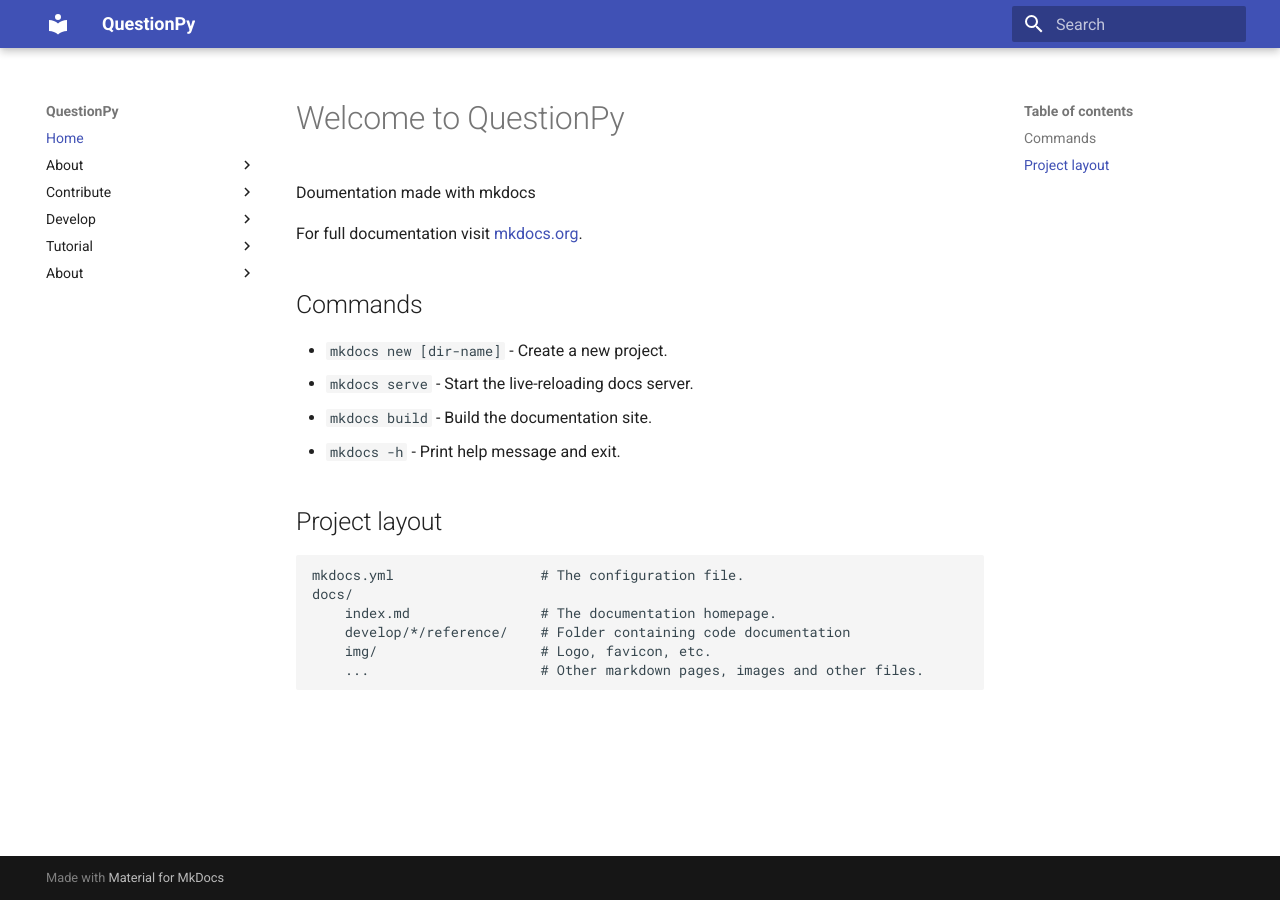
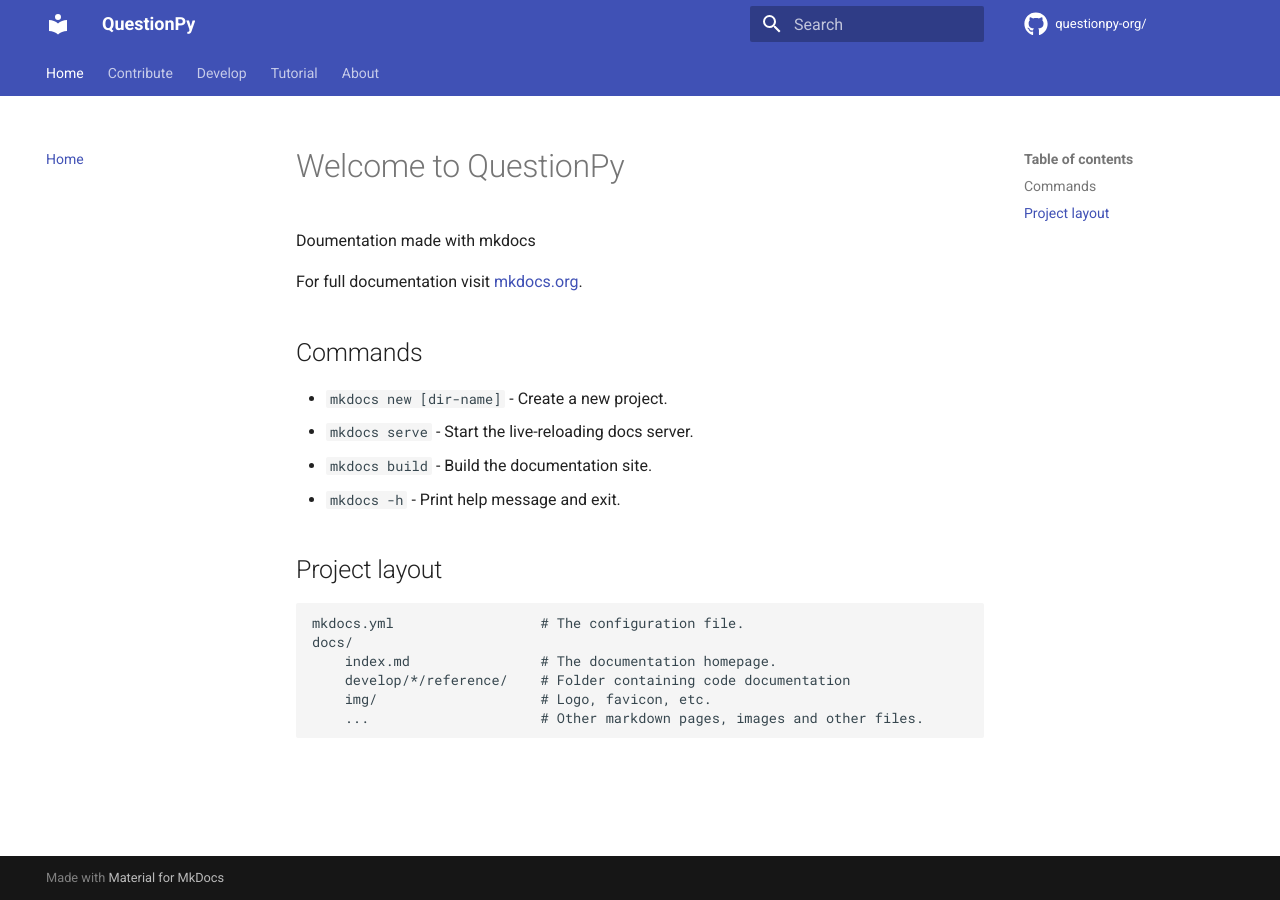
Before and after one commit to questionpy-org/questionpy-docs, an MkDocs documentation site: the page built from docs/index.md, in a window 1280 px wide. Built offline with MkDocs 1.6.1 and Material for MkDocs 9.7.7, drawn with Linux system fonts in a browser that asks for light colours.

Commit message:
feature: customized navigation

```diff
--- a/mkdocs.yml
+++ b/mkdocs.yml
@@ -1,8 +1,11 @@
 site_name: QuestionPy
 site_url: https://example.com
+repo_url: https://github.com/questionpy-org/
+repo_name: questionpy-org/
+
 
 plugins:
-  - awesome-pages
+  - awesome-pages # Navigation Customization
   - search
   - mkdocstrings:
       default_handler: python
@@ -16,11 +19,20 @@
 
 theme:
 #  name: readthedocs
-  name: material
+  name: material # material specific settings
+  features:
+    - navigation.indexes
+    - navigation.tabs
+  icon:
+    repo: fontawesome/brands/github
+  favicon: img/favicon.ico
 
 nav:
   - Home: index.md
   - ...
   - About:
+      - about/index.md
       - about/license.md
       - about/roadmap.md
+
+# TODO: In the future Versioning could become relevant (see https://squidfunk.github.io/mkdocs-material/setup/setting-up-versioning/)
```
